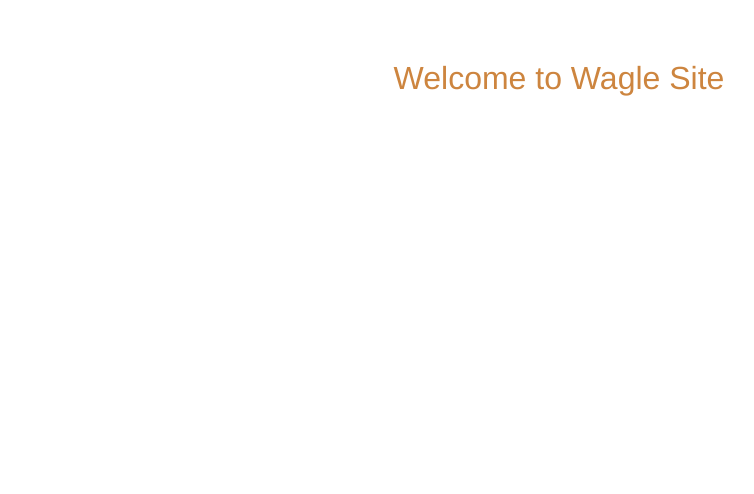
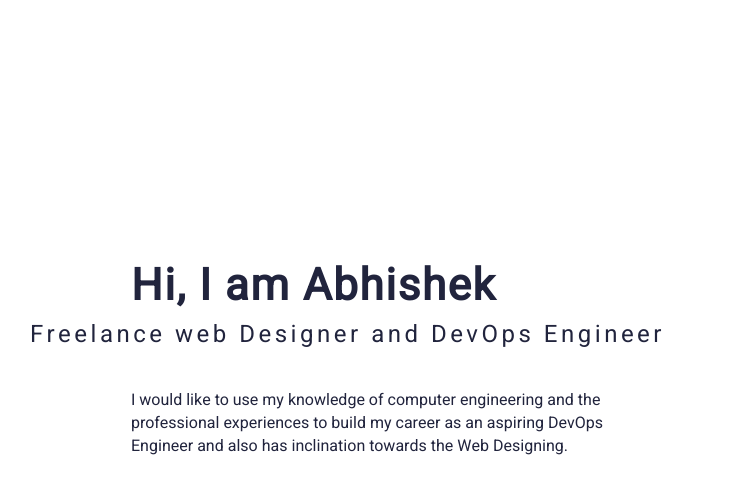
Before and after one commit to abhishek72006/portfolio, a website built with Vite: page index.html in a window 1280 px wide. Shown: the whole page, without its empty margins (81-835 px from the left). Built offline with nearby package versions, Linux system fonts and the light colour scheme.

Commit message:
New html code added

```diff
--- a/index.html
+++ b/index.html
@@ -9,6 +9,15 @@
 		<link rel="stylesheet" href="/style.css" />
 	</head>
 	<body>
-		<div id="app">Welcome to Wagle Site</div>
+		<div class="wrapper">
+		<!-- Title & Text-->
+		<div class="text-container">
+		<h1 class="title">Hi, I am Abhishek</h1>
+		<h2 class="title1">Freelance web Designer and DevOps Engineer</h2>
+		<p class="text">I would like to use my knowledge of computer engineering and the professional experiences to build my career as an aspiring DevOps Engineer and also has inclination towards the Web Designing.
+		</p>
+		</div>
+
+		</div>
 	</body>
 </html>
--- a/style.css
+++ b/style.css
@@ -1,5 +1,14 @@
+@import url('https://fonts.googleapis.com/css2?family=Heebo&display=swap');
 :root {
 	font-size: 16px;
+}
+html{
+	box-sizing: border-box;
+}
+body{
+	margin: 0;
+	overflow-x: hidden;
+	font-family: Heebo, sans-serif;
 }
 
 #app {
@@ -11,3 +20,49 @@
 	margin-top: 60px;
 	font-size: 2rem;
 }
+.wrapper{
+	position: relative;
+width: 1152px;
+min-height: 100vh;
+margin: auto;
+color: #21243D;
+}
+.title{
+		position: absolute;
+	width: 437px;
+	height: 57px;
+	left: 148px;
+	top: 228px;
+	font-style: normal;
+	font-weight: bold;
+	font-size: 44px;
+	line-height: 60px;
+	/* or 136% */
+	letter-spacing: 1.5px;
+}
+.title1{
+		position: absolute;
+	width: 635px;
+	height: 60px;
+	left: 47px;
+	top: 285px;
+	font-style: normal;
+	font-weight: normal;
+	font-size: 24px;
+	line-height: 60px;
+	/* identical to box height, or 250% */
+	letter-spacing: 3.5px;
+}
+.text{
+		position: absolute;
+	width: 491px;
+	height: 72px;
+	left: 148px;
+	top: 373px;
+	font-style: normal;
+	font-weight: normal;
+	font-size: 16px;
+	line-height: 23px;
+
+/* Dark Color */
+}
```
